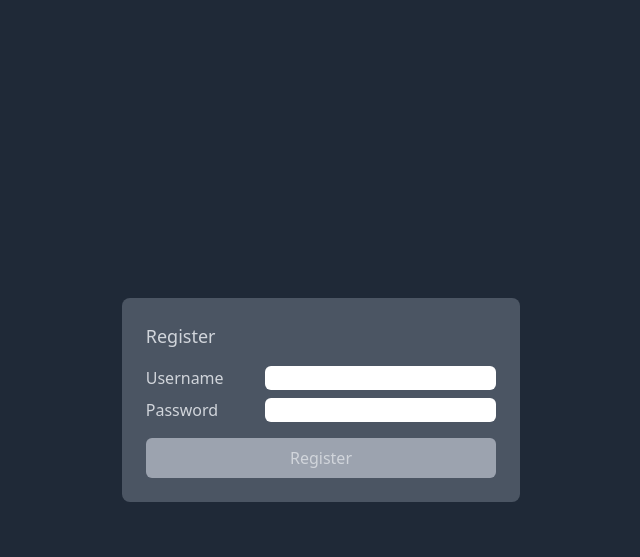
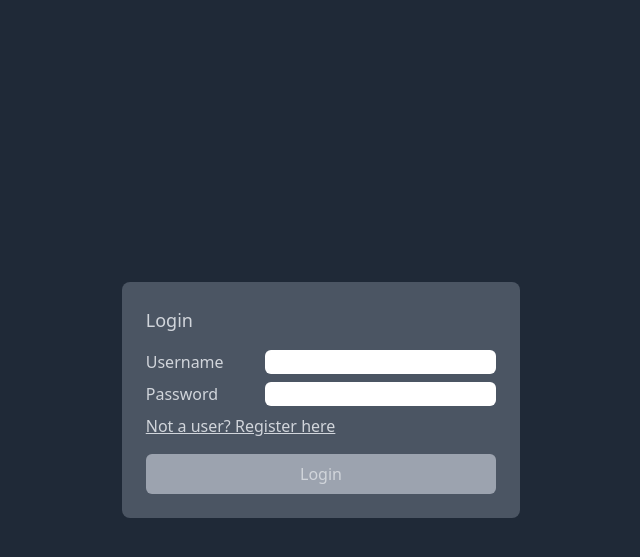
Before and after one commit to nlinnanen/chatapp, a Flask app: page /login in a window 1280 px wide. Shown: the top 557 px of the page, without its empty margins (319-959 px from the left). Run offline with Flask 3, Linux system fonts and the light colour scheme; some libraries are stand-ins or nearby versions.

Commit message:
Check and create passwords on login flow

```diff
--- a/flaskr/__init__.py
+++ b/flaskr/__init__.py
@@ -6,7 +6,7 @@ app.secret_key = getenv("SECRET_KEY")
 
 from . import routes
 
-WHITELISTED_PATHS = ['/login', '/static']
+WHITELISTED_PATHS = ['/login', '/register', '/static']
 
 @app.before_request
 def check_user_logged_in():
--- a/flaskr/routes/login.py
+++ b/flaskr/routes/login.py
@@ -1,7 +1,7 @@
 from flaskr import app
 from flaskr.db import users
 from flask import session, redirect, render_template, request
-
+from werkzeug.security import check_password_hash
 
 
 @app.route("/login", methods=["POST", "GET"])
@@ -18,15 +18,42 @@ def login():
     user = users.get_user_by_username(username)
 
     if not user:
-        user = users.create_user(username, password)
+        return redirect('/register')
+
+    if not check_password_hash(user.password, password):
+        return redirect('/login')
+
 
     session['username'] = username
     session['user_id'] = user[0]
 
     return redirect('/')
 
+
 @app.route("/logout", methods=["GET"])
 def logout():
     del session['username']
 
     return redirect('/login')
+
+@app.route("/register", methods=["GET"])
+def register():
+    return render_template("register.jinja2")
+
+@app.route("/register", methods=["POST"])
+def register_post():
+    username = request.form["username"]
+    password = request.form["password-1"]
+    password_2 = request.form["password-2"]
+
+    if password != password_2:
+        return redirect('/register')
+
+    user = users.get_user_by_username(username)
+
+    if user:
+        return redirect('/register')
+
+    users.create_user(username, password)
+
+    return redirect('/login')
--- a/flaskr/templates/login.jinja2
+++ b/flaskr/templates/login.jinja2
@@ -4,14 +4,15 @@
 <div class="w-screen h-screen flex justify-center items-center">
     <div class="bg-gray-600 p-6 m-6 rounded-lg">
         <form class="flex flex-col space-y-4" action="/login" method="post">
-            <h1 class="text-lg">Register</h1>
+            <h1 class="text-lg">Login</h1>
             <div class="grid grid-cols-3 gap-2">
                 <label for="username">Username</label>
                 <input class="text-gray-800 rounded-md col-span-2" type="text" id="username" name="username" required>
                 <label for="password">Password</label>
                 <input class="text-gray-800 rounded-md col-span-2" type="password" id="password" name="password" required>
+                <a href="/register" class="col-span-3 underline">Not a user? Register here</a>
             </div>
-            <button type="submit align-self-end" class="bg-gray-400 p-2 rounded-md">Register</button>
+            <button type="submit align-self-end" class="bg-gray-400 p-2 rounded-md">Login</button>
         </form>
     </div>
 </div>
```
Also changed, not shown: flaskr/db/users.py (+22 -8 lines), flaskr/templates/register.jinja2 (added, +21 -0 lines).
